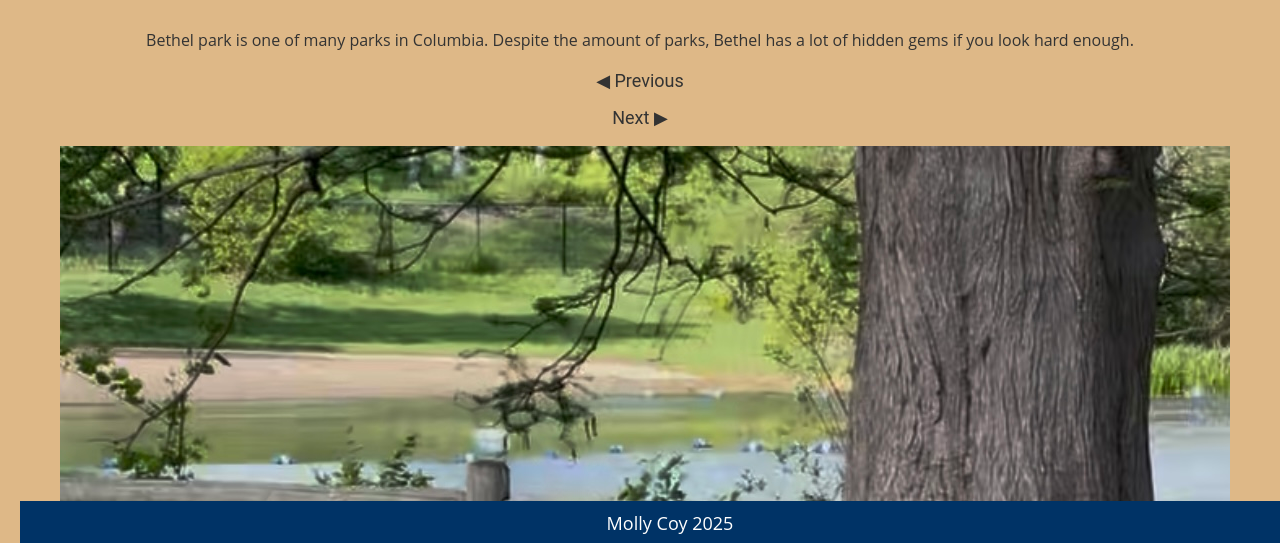
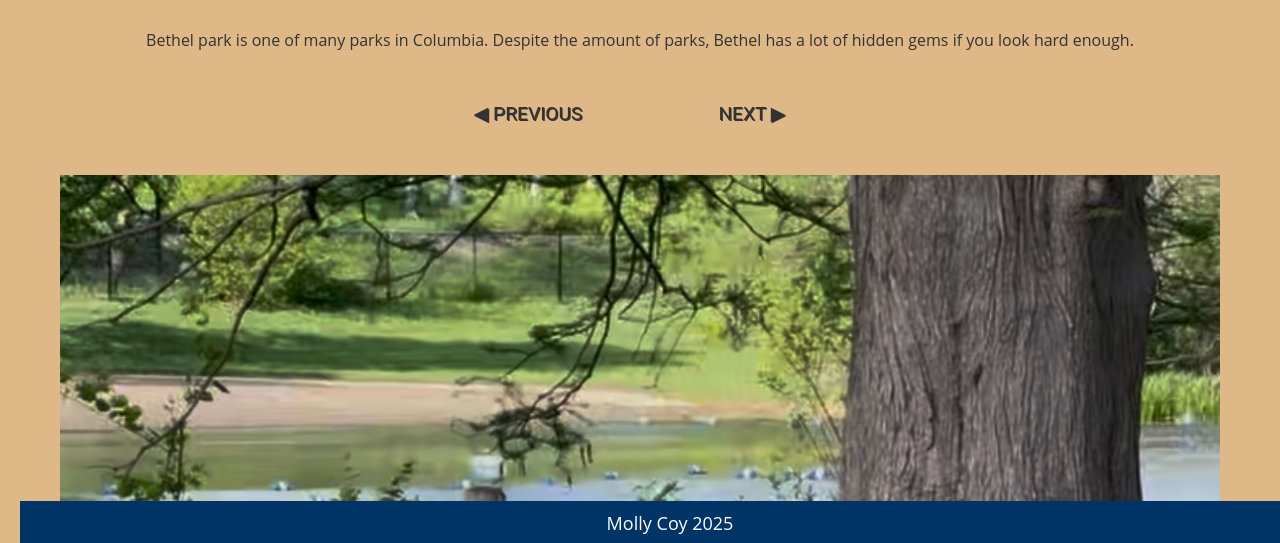
Before and after one commit to SPR2025-4502-7502/coy-SPR2025-materials, a plain HTML site: page gallery.html in a window 1280 px wide. Shown: the part 255-798 px from the top of the page. Drawn offline with Linux system fonts and the light colour scheme; a script that the page names is missing.

Commit message:
Update style.css

```diff
--- a/css/style.css
+++ b/css/style.css
@@ -97,7 +97,7 @@ footer {
 }
 
 
-@media (max-width: 400px) {
+@media (max-width: 1200px) {
   nav {
     padding: 10px;
   }
@@ -153,3 +153,56 @@ footer {
     font-size: 24px;
   }
 }
+
+.gallery-example {
+  display: flex;
+  flex-direction: column;
+  justify-content: space-between;
+  align-items: center;
+}
+
+
+.gallery-descrip {
+
+}
+
+
+.button_holder {
+  display: flex;
+  flex-direction: row;
+}
+
+button_next {  }
+button_previous {  }
+
+.stepper {
+  vertical-align: middle;
+}
+
+buttongallery {
+  background-color:;
+  margin: 1rem;
+  padding: 1rem;
+  min-width: 10rem;
+  font-size: 1.2rem;
+  border-radius: 0.5rem;
+  text-align: center;
+  text-transform: uppercase;
+  filter: drop-shadow(1px 1px);
+}
+
+.button-start {
+/
+}
+
+.gallery-image {
+/*  max-width: 80%;*/
+
+}
+
+.gallery-image img {
+  width: 100%;
+/*  aspect-ratio: auto;
+  max-height: 600px;
+  margin: auto;*/
+}
```
